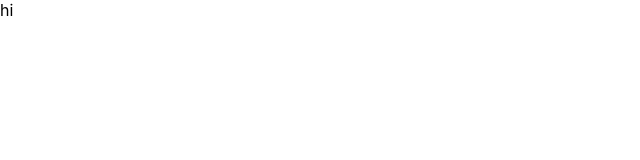
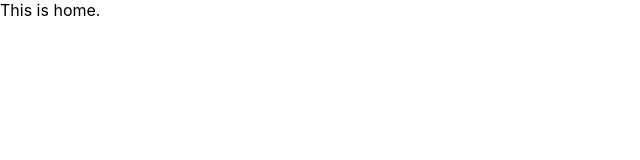
Before and after one commit to amansingh0301/box-office, a React (Create React App) app: page / in a window 1280 px wide. Shown: the top 160 px of the page, without its empty margins (0-640 px from the left). Built offline with nearby package versions, Linux system fonts and the light colour scheme.

Commit message:
added react-router

```diff
--- a/package.json
+++ b/package.json
@@ -8,6 +8,8 @@
     "@testing-library/user-event": "^7.2.1",
     "react": "^16.13.1",
     "react-dom": "^16.13.1",
+    "react-router": "^5.2.0",
+    "react-router-dom": "^5.2.0",
     "react-scripts": "3.4.1"
   },
   "scripts": {
--- a/src/App.js
+++ b/src/App.js
@@ -1,7 +1,21 @@
 import React from "react";
+import {Switch,Route} from 'react-router-dom';
 
 function App() {
-  return <div>hi</div>;
+  return <Switch>
+    <Route exact path='/'>
+      This is home.
+    </Route>
+
+    <Route exact path='/starred'>
+      This is Starred.
+    </Route>
+
+    <Route>
+      This is 404.
+    </Route>
+
+  </Switch>
 }
 
 export default App;
--- a/src/index.js
+++ b/src/index.js
@@ -1,10 +1,11 @@
 import React from "react";
 import ReactDOM from "react-dom";
+import {BrowserRouter} from 'react-router-dom';
 import "./index.css";
 import App from "./App";
 import * as serviceWorker from "./serviceWorker";
 
-ReactDOM.render(<App />, document.getElementById("root"));
+ReactDOM.render(<BrowserRouter><App /></BrowserRouter>, document.getElementById("root"));
 
 // If you want your app to work offline and load faster, you can change
 // unregister() to register() below. Note this comes with some pitfalls.
```
Also changed, not shown: 1 other file (tests, documents, lock files or other folders).
